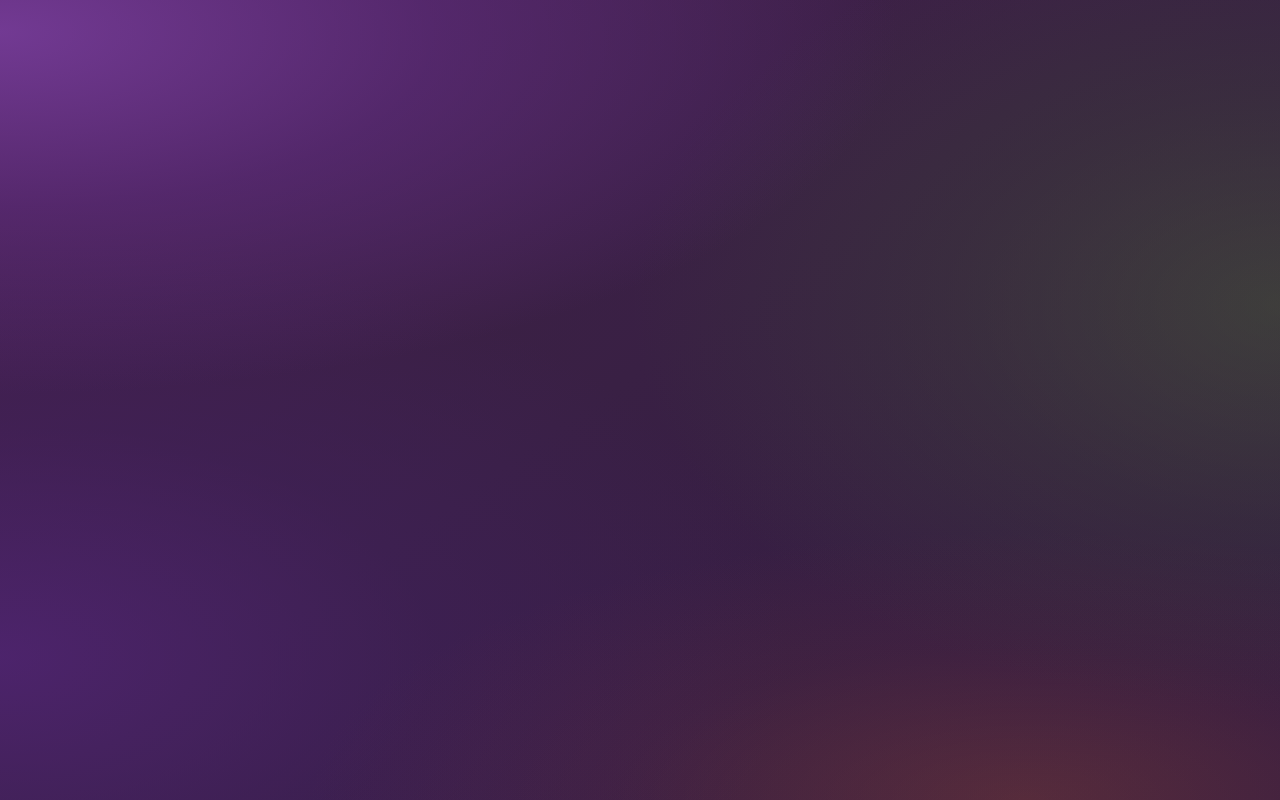
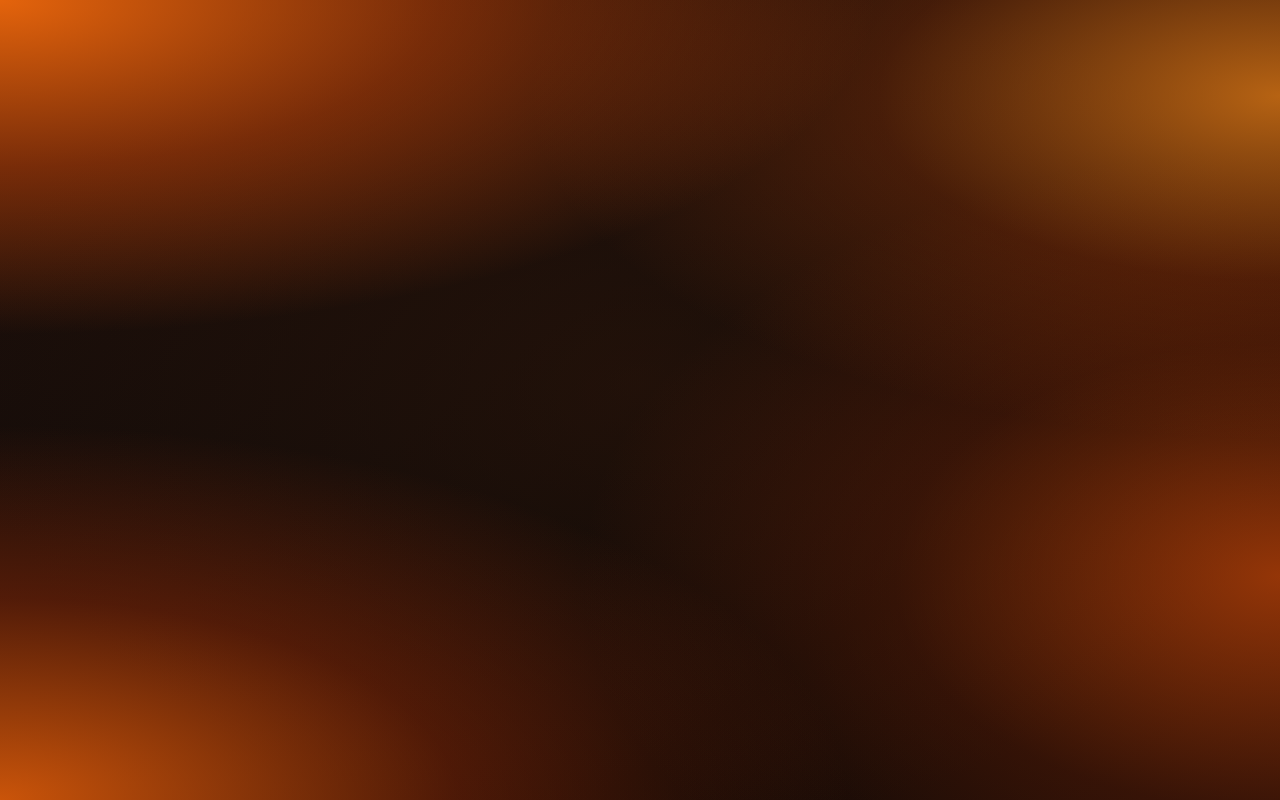
Before and after one commit to db505771/halloween-background, a plain HTML site: page index.html in a window 1280 px wide. Drawn offline with Linux system fonts and the light colour scheme.

Commit message:
Update Halloween background colors and title

```diff
--- a/index.html
+++ b/index.html
@@ -4,7 +4,7 @@
   <meta charset="UTF-8">
   <meta name="viewport"
         content="width=device-width, initial-scale=1.0, maximum-scale=1.0, user-scalable=no">
-  <title>Halloween Gradient Background</title>
+  <title>Orange and Black Halloween Background</title>
   <style>
     * {
       box-sizing: border-box;
@@ -18,7 +18,7 @@
       overflow: hidden;
     }
     body {
-      background: #392044;
+      background: #080706;
       font-family: -apple-system, BlinkMacSystemFont, "Segoe UI", sans-serif;
     }
     .halloween-background {
@@ -26,49 +26,50 @@
       inset: 0;
       width: 100%;
       height: 100%;
+      pointer-events: none;
       overflow: hidden;
-      pointer-events: none;
       background:
-        /* Soft purple glow at the top-left */
+        /* Bright orange glow at the upper-left */
         radial-gradient(
-          ellipse 90% 58% at 0% 4%,
-          rgba(126, 65, 166, 0.78) 0%,
-          rgba(104, 48, 143, 0.48) 38%,
+          ellipse 90% 55% at 0% 0%,
+          rgba(255, 111, 12, 0.88) 0%,
+          rgba(220, 76, 8, 0.48) 38%,
+          transparent 76%
+        ),
+        /* Orange glow along the upper-right */
+        radial-gradient(
+          ellipse 75% 55% at 100% 12%,
+          rgba(255, 137, 24, 0.70) 0%,
+          rgba(185, 65, 8, 0.30) 42%,
           transparent 78%
         ),
-        /* Gentle green glow on the right */
+        /* Warm orange glow down the right side */
         radial-gradient(
-          ellipse 65% 65% at 100% 38%,
-          rgba(73, 105, 49, 0.42) 0%,
-          rgba(63, 87, 46, 0.24) 40%,
+          ellipse 70% 68% at 100% 72%,
+          rgba(237, 83, 8, 0.60) 0%,
+          rgba(147, 43, 7, 0.28) 43%,
           transparent 78%
         ),
-        /* Subtle burnt-orange glow near the bottom */
+        /* Deep orange glow at the lower-left */
         radial-gradient(
-          ellipse 70% 42% at 80% 100%,
-          rgba(177, 83, 39, 0.28) 0%,
-          rgba(133, 59, 45, 0.12) 45%,
+          ellipse 85% 60% at 0% 100%,
+          rgba(255, 105, 10, 0.78) 0%,
+          rgba(194, 54, 6, 0.36) 42%,
+          transparent 78%
+        ),
+        /* Subtle central warmth */
+        radial-gradient(
+          ellipse 65% 70% at 50% 48%,
+          rgba(65, 28, 10, 0.38) 0%,
           transparent 80%
         ),
-        /* Purple glow at the lower-left */
-        radial-gradient(
-          ellipse 75% 65% at 0% 82%,
-          rgba(83, 37, 122, 0.72) 0%,
-          rgba(67, 32, 99, 0.40) 45%,
-          transparent 82%
-        ),
-        /* Soft plum center to blend everything together */
-        radial-gradient(
-          ellipse 90% 85% at 48% 48%,
-          rgba(57, 32, 68, 0.42) 0%,
-          transparent 78%
-        ),
-        /* Base color */
+        /* Almost-black base */
         linear-gradient(
           145deg,
-          #48204f 0%,
-          #392044 48%,
-          #321b43 100%
+          #21100a 0%,
+          #100b09 42%,
+          #080706 72%,
+          #160b07 100%
         );
     }
   </style>
```
